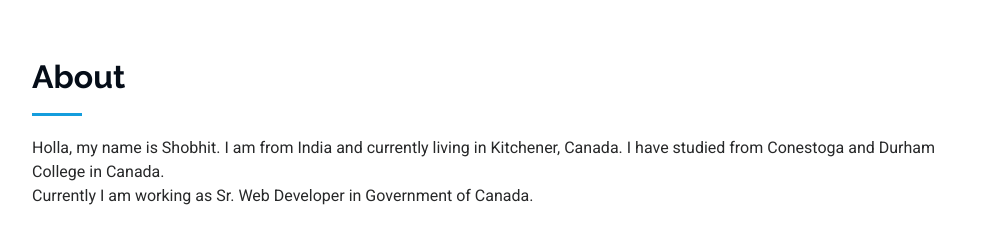
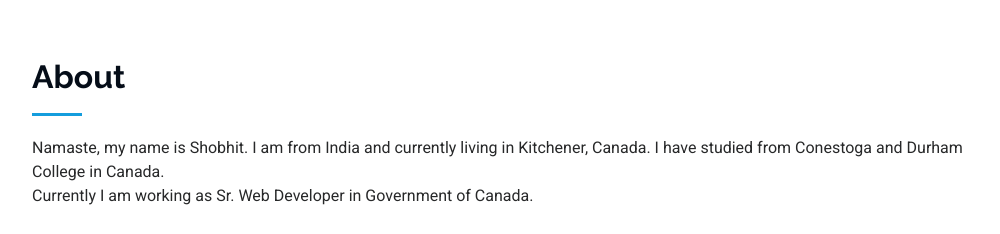
Before and after one commit to theshobhitchugh/theshobhitchugh.github.io, a plain HTML site: page index.html in a window 1280 px wide. Shown: the part 802-1036 px from the top of the page, without its empty margins (280-1280 px from the left). Drawn offline with Linux system fonts and the light colour scheme.

Commit message:
code changes

```diff
--- a/index.html
+++ b/index.html
@@ -5,8 +5,8 @@
   <meta charset="utf-8">
   <meta content="width=device-width, initial-scale=1.0" name="viewport">
   <title>The Shobhit Chugh</title>
-  <meta content="" name="description">
-  <meta content="" name="keywords">
+  <meta content="" name="Namaste, my name is Shobhit. I am from India and currently living in Kitchener, Canada. I have studied from Conestoga and Durham College in Canada. Currently I am working as Sr. Web Developer in Government of Canada.">
+  <meta content="" name="shobhit chugh, shobhitchugh, theshobhitchugh, canada, toronto, Kitchener, Bramption, international student in canada, content creator, software developer, Government of canada">
 
   <!-- Favicons -->
   <link href="assets/img/favicon.png" rel="icon">
@@ -92,7 +92,7 @@
       <!-- Section Title -->
       <div class="container section-title" data-aos="fade-up">
         <h2>About</h2>
-        <p>Holla, my name is Shobhit. I am from India and currently living in Kitchener, Canada. I have studied from Conestoga and Durham College in Canada.</p>
+        <p>Namaste, my name is Shobhit. I am from India and currently living in Kitchener, Canada. I have studied from Conestoga and Durham College in Canada.</p>
         <p>Currently I am working as Sr. Web Developer in Government of Canada.</p>
       </div>
 
```
